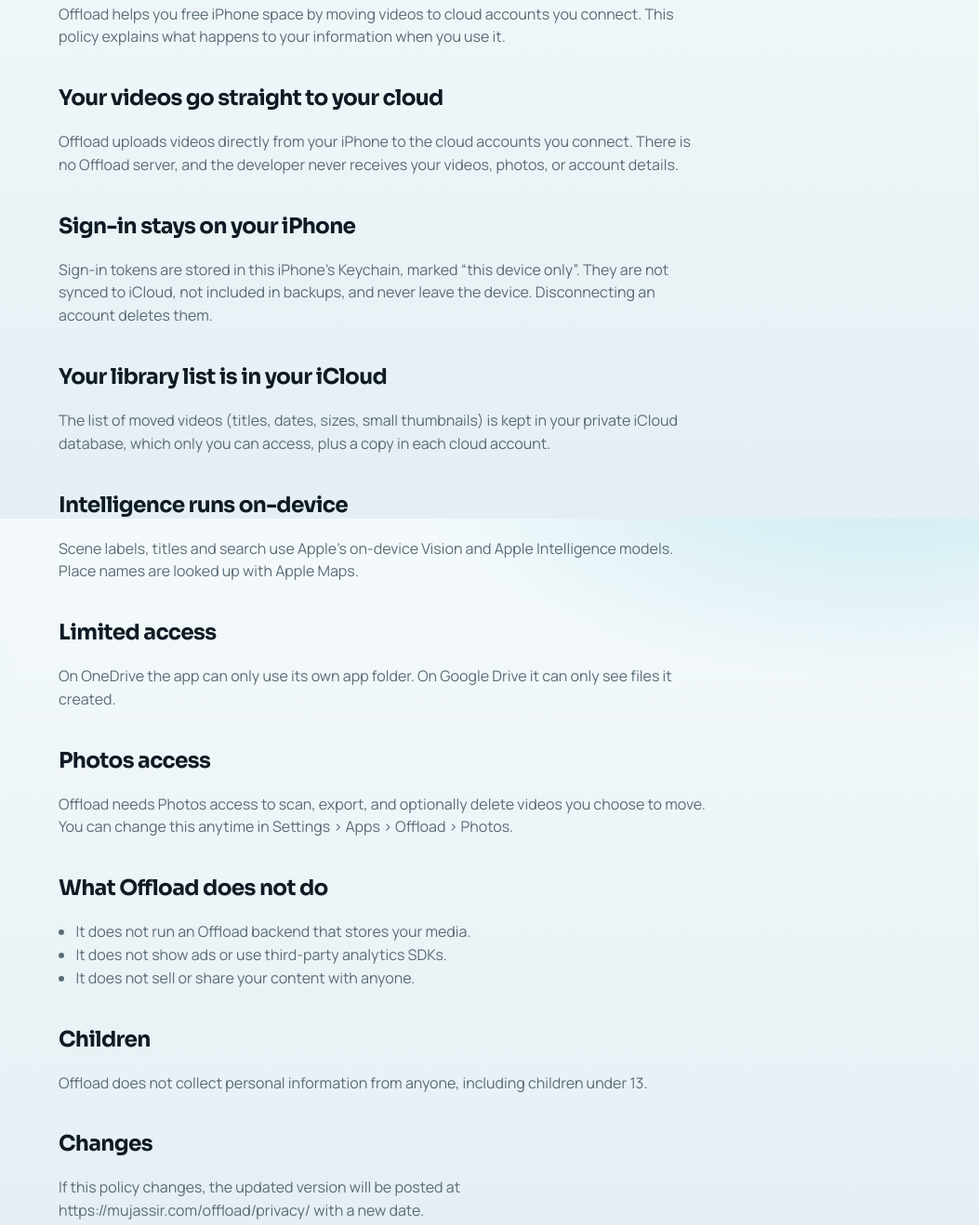
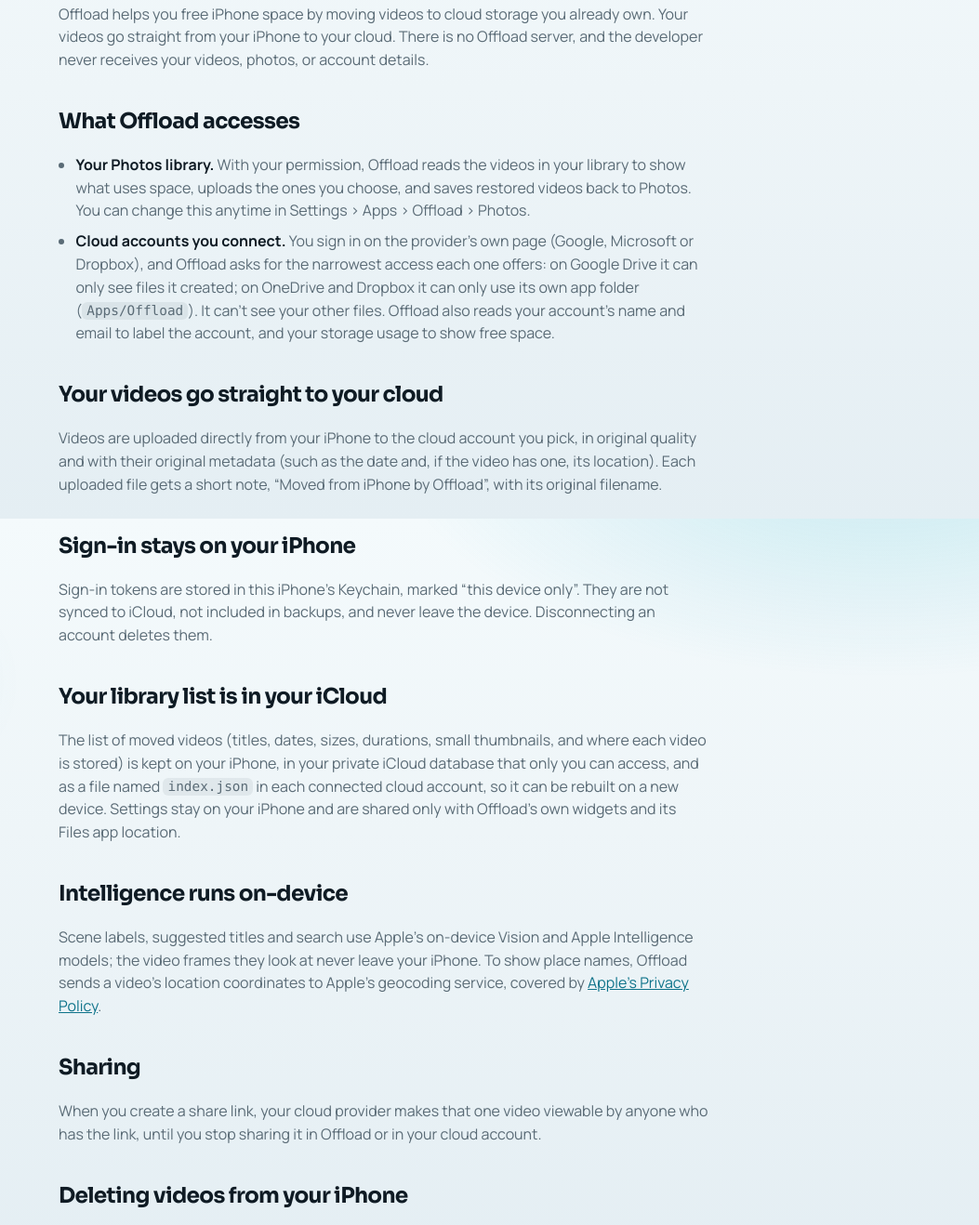
Before and after one commit to mujassir/mujassir, a plain HTML site: page docs/offload/privacy/index.html in a window 1280 px wide. Shown: the part 242-1560 px from the top of the page at 93% size, without its empty margins (227-1280 px from the left). Drawn offline with Linux system fonts and the light colour scheme.

Commit message:
Update Offload privacy policy and add Dropbox to the site.
Co-Authored-By: Claude Opus 5.5 <noreply@anthropic.com>

```diff
--- a/docs/offload/privacy/index.html
+++ b/docs/offload/privacy/index.html
@@ -4,7 +4,7 @@
   <meta charset="UTF-8">
   <meta name="viewport" content="width=device-width, initial-scale=1.0">
   <title>Privacy Policy · Offload</title>
-  <meta name="description" content="Offload Privacy Policy. Your videos go to your cloud. No Offload server. Tokens stay on your iPhone.">
+  <meta name="description" content="Offload Privacy Policy. Your videos go to your own Google Drive, OneDrive or Dropbox. No Offload server, no tracking. Tokens stay on your iPhone.">
   <meta name="theme-color" content="#1aa7c5">
   <link rel="canonical" href="https://mujassir.com/offload/privacy/">
   <link rel="icon" href="../icon.png" type="image/png">
@@ -17,7 +17,7 @@
   <link rel="preconnect" href="https://fonts.googleapis.com">
   <link rel="preconnect" href="https://fonts.gstatic.com" crossorigin>
   <link href="https://fonts.googleapis.com/css2?family=Manrope:wght@400;500;600;700&family=Sora:wght@600;700;800&display=swap" rel="stylesheet">
-  <link rel="stylesheet" href="../styles.css?v=20261126">
+  <link rel="stylesheet" href="../styles.css?v=20261126b">
 </head>
 <body>
   <a class="skip" href="#main">Skip to content</a>
@@ -47,31 +47,48 @@
     <h1>Privacy Policy</h1>
     <p class="updated">Last updated: November 26, 2026</p>
 
-    <p>Offload helps you free iPhone space by moving videos to cloud accounts you connect. This policy explains what happens to your information when you use it.</p>
+    <p>Offload helps you free iPhone space by moving videos to cloud storage you already own. Your videos go straight from your iPhone to your cloud. There is no Offload server, and the developer never receives your videos, photos, or account details.</p>
+
+    <h2>What Offload accesses</h2>
+    <ul>
+      <li><strong>Your Photos library.</strong> With your permission, Offload reads the videos in your library to show what uses space, uploads the ones you choose, and saves restored videos back to Photos. You can change this anytime in Settings › Apps › Offload › Photos.</li>
+      <li><strong>Cloud accounts you connect.</strong> You sign in on the provider’s own page (Google, Microsoft or Dropbox), and Offload asks for the narrowest access each one offers: on Google Drive it can only see files it created; on OneDrive and Dropbox it can only use its own app folder (<code>Apps/Offload</code>). It can’t see your other files. Offload also reads your account’s name and email to label the account, and your storage usage to show free space.</li>
+    </ul>
 
     <h2>Your videos go straight to your cloud</h2>
-    <p>Offload uploads videos directly from your iPhone to the cloud accounts you connect. There is no Offload server, and the developer never receives your videos, photos, or account details.</p>
+    <p>Videos are uploaded directly from your iPhone to the cloud account you pick, in original quality and with their original metadata (such as the date and, if the video has one, its location). Each uploaded file gets a short note, “Moved from iPhone by Offload”, with its original filename.</p>
 
     <h2>Sign-in stays on your iPhone</h2>
     <p>Sign-in tokens are stored in this iPhone’s Keychain, marked “this device only”. They are not synced to iCloud, not included in backups, and never leave the device. Disconnecting an account deletes them.</p>
 
     <h2>Your library list is in your iCloud</h2>
-    <p>The list of moved videos (titles, dates, sizes, small thumbnails) is kept in your private iCloud database, which only you can access, plus a copy in each cloud account.</p>
+    <p>The list of moved videos (titles, dates, sizes, durations, small thumbnails, and where each video is stored) is kept on your iPhone, in your private iCloud database that only you can access, and as a file named <code>index.json</code> in each connected cloud account, so it can be rebuilt on a new device. Settings stay on your iPhone and are shared only with Offload’s own widgets and its Files app location.</p>
 
     <h2>Intelligence runs on-device</h2>
-    <p>Scene labels, titles and search use Apple’s on-device Vision and Apple Intelligence models. Place names are looked up with Apple Maps.</p>
+    <p>Scene labels, suggested titles and search use Apple’s on-device Vision and Apple Intelligence models; the video frames they look at never leave your iPhone. To show place names, Offload sends a video’s location coordinates to Apple’s geocoding service, covered by <a href="https://www.apple.com/legal/privacy/" target="_blank" rel="noopener noreferrer">Apple’s Privacy Policy</a>.</p>
 
-    <h2>Limited access</h2>
-    <p>On OneDrive the app can only use its own app folder. On Google Drive it can only see files it created.</p>
+    <h2>Sharing</h2>
+    <p>When you create a share link, your cloud provider makes that one video viewable by anyone who has the link, until you stop sharing it in Offload or in your cloud account.</p>
 
-    <h2>Photos access</h2>
-    <p>Offload needs Photos access to scan, export, and optionally delete videos you choose to move. You can change this anytime in Settings › Apps › Offload › Photos.</p>
+    <h2>Deleting videos from your iPhone</h2>
+    <p>Offload only deletes a video from your iPhone if you ask it to, and only after checking that the cloud copy matches the original. iOS asks you to confirm, and keeps deleted videos in Recently Deleted for 30 days. Auto-move rules never delete videos in the background.</p>
 
     <h2>What Offload does not do</h2>
     <ul>
-      <li>It does not run an Offload backend that stores your media.</li>
-      <li>It does not show ads or use third-party analytics SDKs.</li>
-      <li>It does not sell or share your content with anyone.</li>
+      <li>It does not run an Offload backend that stores your media, and there is no Offload account.</li>
+      <li>It does not show ads or use analytics, tracking, or other third-party SDKs.</li>
+      <li>It does not sell or share your data with anyone.</li>
+    </ul>
+
+    <h2>Services Offload works with</h2>
+    <p>Your videos and library list are stored by the services you choose, under their own privacy policies: <a href="https://policies.google.com/privacy" target="_blank" rel="noopener noreferrer">Google</a>, <a href="https://privacy.microsoft.com/privacystatement" target="_blank" rel="noopener noreferrer">Microsoft</a>, <a href="https://www.dropbox.com/privacy" target="_blank" rel="noopener noreferrer">Dropbox</a> and <a href="https://www.apple.com/legal/privacy/" target="_blank" rel="noopener noreferrer">Apple (iCloud)</a>.</p>
+
+    <h2>Your choices</h2>
+    <ul>
+      <li>Disconnect a cloud account in Offload at any time; this deletes its sign-in tokens from your iPhone.</li>
+      <li>Revoke Offload’s access in your Google, Microsoft or Dropbox account settings.</li>
+      <li>Delete Offload’s folder in your cloud to remove the uploaded videos and library file.</li>
+      <li>Turn off Photos access in Settings › Apps › Offload › Photos, or delete the app.</li>
     </ul>
 
     <h2>Children</h2>
--- a/docs/offload/styles.css
+++ b/docs/offload/styles.css
@@ -857,6 +857,21 @@ a {
   color: var(--accent-ink);
 }
 
+.privacy-page li + li {
+  margin-top: 0.5rem;
+}
+
+.privacy-page strong {
+  color: var(--ink, inherit);
+}
+
+.privacy-page code {
+  font: 0.9em ui-monospace, SFMono-Regular, Menlo, monospace;
+  padding: 0.1em 0.35em;
+  border-radius: 6px;
+  background: color-mix(in srgb, currentColor 10%, transparent);
+}
+
 .privacy-page table {
   width: 100%;
   border-collapse: collapse;
```
Also changed, not shown: docs/offload/index.html (+6 -5 lines).
